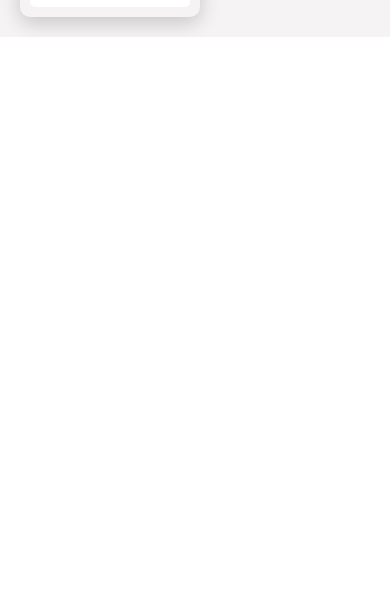
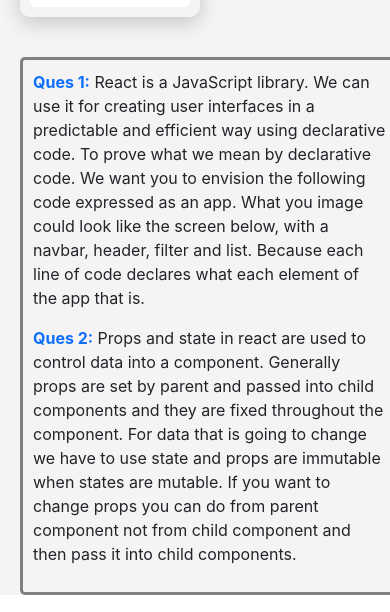
Before and after one commit to Sajeeb77725/unlucky-one, a React (Create React App) app: page / in a window 390 px wide. Shown: the part 4321-4933 px from the top of the page. Before the commit the page ends 4358 px from the top, so only its background shows below. Built offline with nearby package versions, Linux system fonts and the light colour scheme.

Commit message:
readme file link added

```diff
--- a/src/App.js
+++ b/src/App.js
@@ -1,5 +1,6 @@
 import './App.css';
 import Header from './component/Header/Header';
+import Question from './component/Question/Question';
 import Shop from './component/Shop/Shop';
 
 function App() {
@@ -7,6 +8,7 @@
     <div className='App'>
       <Header></Header>
       <Shop></Shop>
+      <Question></Question>
     </div>
   );
 }
--- a/src/component/Header/Header.css
+++ b/src/component/Header/Header.css
@@ -11,7 +11,6 @@
   h1 {
     color: rgb(113, 46, 189);
     font-size: 25px;
-    text-align: center;
   }
 
   h2 {
--- /dev/null
+++ b/src/component/Question/Question.css
@@ -0,0 +1,16 @@
+.ques {
+  border: 3px solid gray;
+  margin: 20px;
+  padding: 10px;
+  border-radius: 5px;
+}
+
+@media only screen and (max-width: 600px) {
+  .ques {
+    width: 380px;
+    border: 3px solid gray;
+    margin: 20px;
+    padding: 10px;
+    border-radius: 5px;
+  }
+}
--- /dev/null
+++ b/src/component/Question/Question.js
@@ -0,0 +1,15 @@
+import React from 'react';
+import './Question.css'
+
+const Question = () => {
+    return (
+        <div className='ques'>
+            <p><span className='text-primary fw-bold'>Ques 1:</span> React is a JavaScript library. We can use it for creating user interfaces  in a predictable and efficient way using declarative code. To prove what we mean by declarative code. We want you to envision the following code expressed as an app. What you image could look like the screen below, with a navbar,   header,  filter and  list. Because each line of code declares what each element of the app that is.
+            </p>
+            <p><span className='text-primary fw-bold'>Ques 2:</span> Props and state in react  are used to control data into a component. Generally props are set by parent and passed into child components and they are fixed throughout the component. For data that is going to change we have to use state and props are immutable when states are mutable. If you want to change props you can do from parent component not from child component and then pass it into child components.
+            </p>
+        </div>
+    );
+};
+
+export default Question;
--- a/src/component/Shop/Shop.js
+++ b/src/component/Shop/Shop.js
@@ -27,6 +27,29 @@
     }
 
     //choose 1 for me
+    const chooseRandom = (newCart) =>{
+        console.log(newCart);
+        const random = Math.floor(Math.random()* 4);
+        if(newCart.length !== 4){
+            alert("Please choose 4 laptop.")
+        }
+        else if (random === 0){
+            alert(newCart[0].name);
+            setCart([]);
+        }
+        else if(random === 1){
+            alert(newCart[1].name);
+            setCart([]);
+        }
+        else if(random === 2){
+            alert(newCart[2].name);
+            setCart([]);
+        }
+        else if(random === 3){
+            alert(newCart[3].name);
+            setCart([]);
+        }
+    }
 
     //choose again btn
     const chooseAgain = () =>{
@@ -53,7 +76,7 @@
                     ></Cart>)
                 }
                 <div>
-                    <button>CHOOSE 1 FOR ME</button>
+                    <button onClick={() => chooseRandom(cart)}>CHOOSE 1 FOR ME</button>
                 </div>
                 <div>
                     <button onClick={chooseAgain}>CHOOSE AGAIN</button>
```
Also changed, not shown: 1 other file (tests, documents, lock files or other folders).
